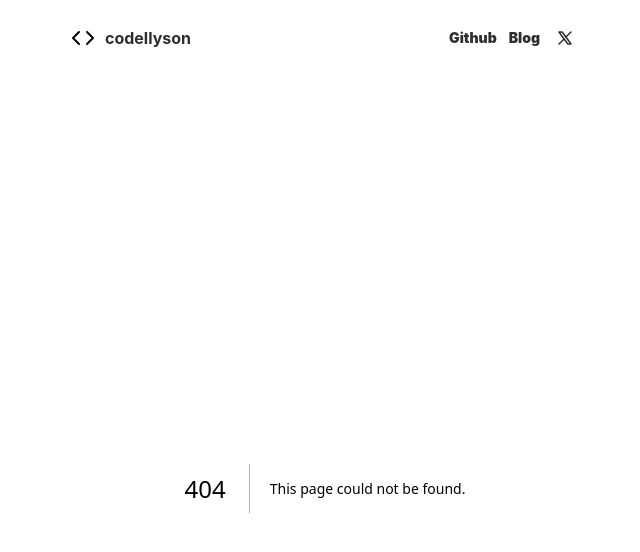
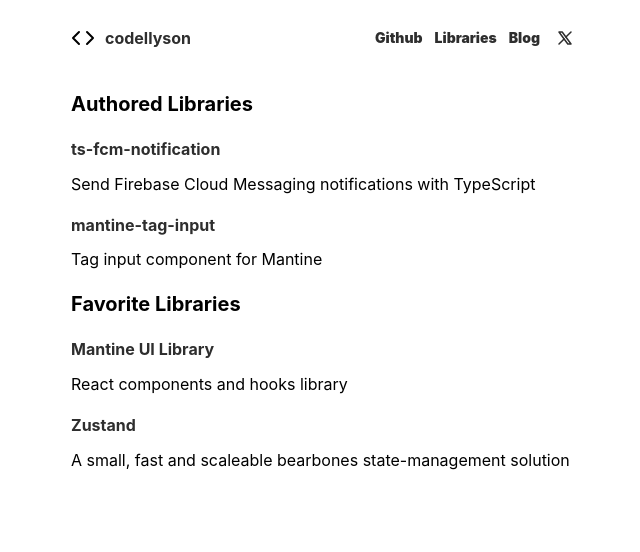
Before and after one commit to codellyson/codellyson.com, a Next.js app: page /libraries in a window 1280 px wide. Before the commit this address had no page. Shown: the top 552 px of the page, without its empty margins (315-955 px from the left). Built offline with nearby package versions, Linux system fonts and the light colour scheme.

Commit message:
fix issues

```diff
--- /dev/null
+++ b/src/app/libraries/page.tsx
@@ -0,0 +1,72 @@
+import { Anchor, Stack, Text } from "@mantine/core";
+import React from "react";
+
+const LibrariesPage = () => {
+  const data = {
+    personal: [
+      {
+        name: "ts-fcm-notification",
+        description:
+          "Send Firebase Cloud Messaging notifications with TypeScript",
+        link: "https://www.npmjs.com/package/ts-fcm-notification",
+      },
+      {
+        name: "mantine-tag-input",
+        description: "Tag input component for Mantine",
+        link: "https://www.npmjs.com/package/mantine-tag-input",
+      },
+    ],
+    favorite: [
+      {
+        name: "Mantine UI Library",
+        description: "React components and hooks library",
+        link: "https://mantine.dev/",
+      },
+      {
+        name: "Zustand",
+        description:
+          "A small, fast and scaleable bearbones state-management solution",
+        link: "https://zustand-demo.pmnd.rs/",
+      },
+    ],
+  };
+  return (
+    <Stack>
+      <Text size="xl" fw={700}>
+        Authored Libraries
+      </Text>
+      {data.personal.map((item) => (
+        <Stack key={item.name} gap="xs">
+          <Anchor
+            target="_blank"
+            rel="noopener noreferrer"
+            href={item.link}
+            fw="bold"
+          >
+            {item.name}
+          </Anchor>
+          <Text>{item.description}</Text>
+        </Stack>
+      ))}
+
+      <Text size="xl" fw={700}>
+        Favorite Libraries
+      </Text>
+      {data.favorite.map((item) => (
+        <Stack key={item.name} gap="xs">
+          <Anchor
+            href={item.link}
+            target="_blank"
+            rel="noopener noreferrer"
+            fw="bold"
+          >
+            {item.name}
+          </Anchor>
+          <Text>{item.description}</Text>
+        </Stack>
+      ))}
+    </Stack>
+  );
+};
+
+export default LibrariesPage;
--- a/src/components/header.tsx
+++ b/src/components/header.tsx
@@ -51,6 +51,15 @@
         </Button>
         <Button
           variant="transparent"
+          onClick={() => router.push("/libraries")}
+          px={0}
+        >
+          <Text span fw="bolder" size="sm">
+            Libraries
+          </Text>
+        </Button>
+        <Button
+          variant="transparent"
           onClick={() => router.push("/blog")}
           px={0}
         >
```
Also changed, not shown: src/app/not-found.tsx (added, +12 -0 lines).
